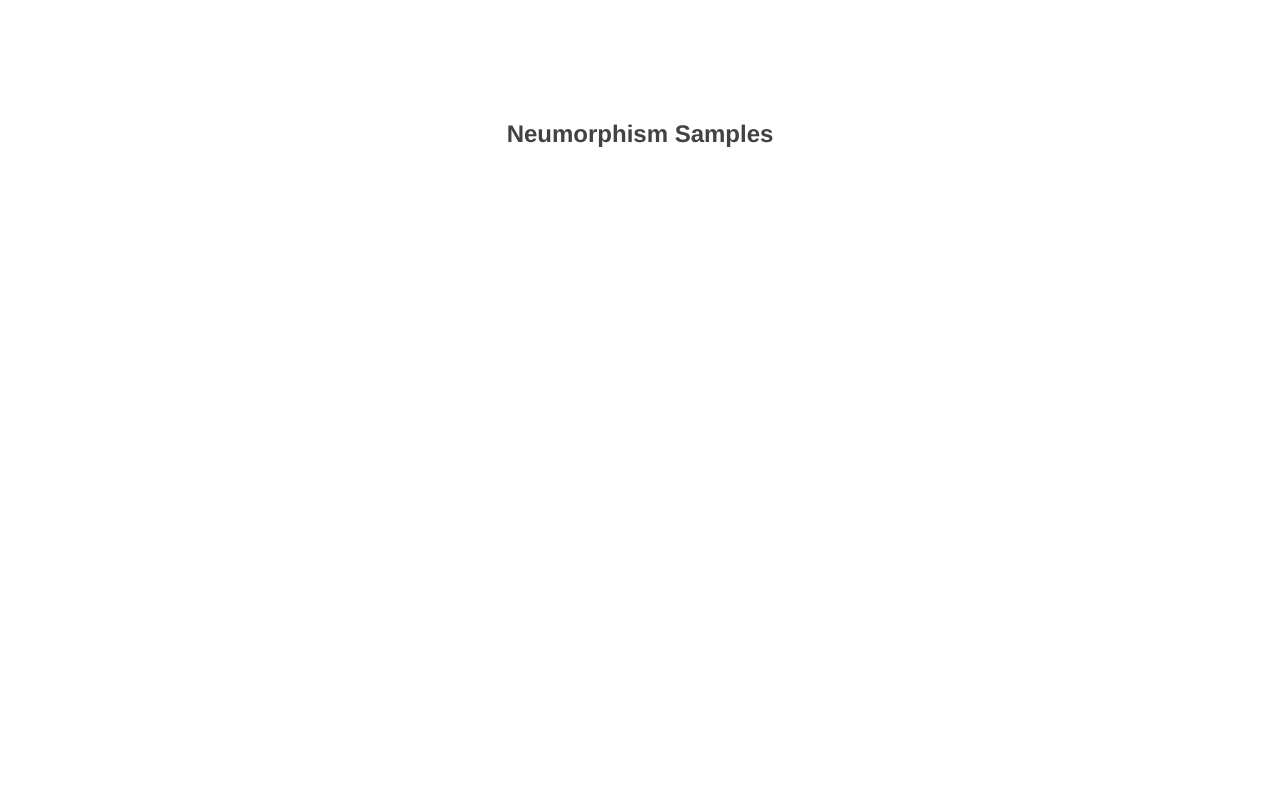
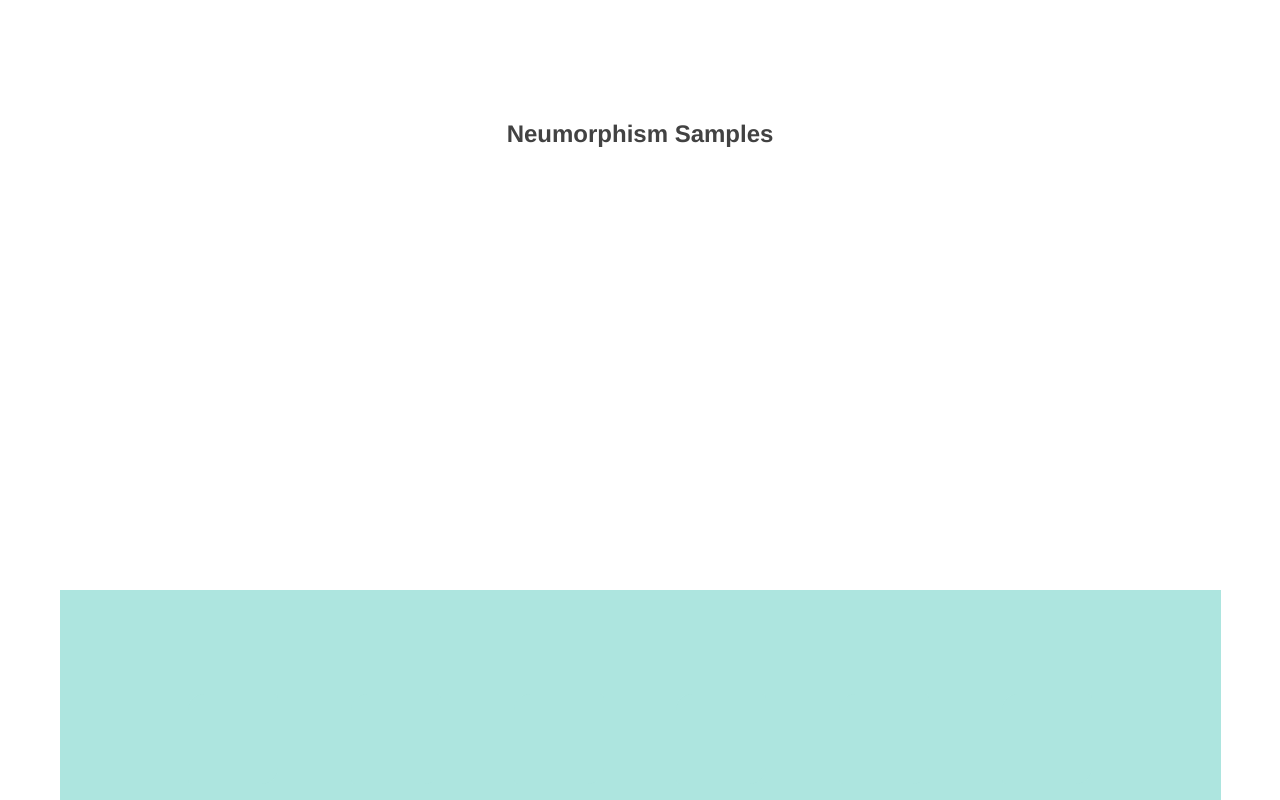
Before and after one commit to kazuma0129/Neumorphism-Samples, a Nuxt app: page / in a window 1280 px wide. Shown: the top 800 px of the page. Built offline with nearby package versions, Linux system fonts and the light colour scheme.

Commit message:
feat: style binding

```diff
--- a/components/Button.vue
+++ b/components/Button.vue
@@ -1,5 +1,10 @@
 <template>
-  <v-container class="fabric" :style="styles">
+  <v-container
+    class="fabric"
+    :style="{
+      'background-color': backgroundColor
+    }"
+  >
     <v-row align="center" class="ma-10 pa-10">
       <v-col
         v-for="(i, key) in 6"
@@ -16,6 +21,7 @@
           height="90"
           min-width="90"
           min-height="90"
+          :style="boxShadowObject"
         >
         </v-card>
       </v-col>
@@ -32,63 +38,134 @@ export default {
     }
   },
   data() {
-    return {}
+    return {
+      topColor: ``,
+      bottomColor: ``
+    }
   },
   computed: {
-    styles() {
+    boxShadowObject() {
       return {
-        '--background-color': this.backgroundColor
+        'background-color': this.backgroundColor,
+        'box-shadow': this.genBoxShadow()
       }
+    },
+    bottomComputedColor() {
+      const orgHex = this.backgroundColor
+      const bottomHSL = this.hexToHSL(orgHex)
+      if (bottomHSL.s > 10) bottomHSL.s -= 10
+      if (bottomHSL.l > 10) bottomHSL.l -= 10
+      const result = this.hslToHex(bottomHSL)
+      return result
+    },
+    topComputedColor() {
+      const orgHex = this.backgroundColor
+      const topHSL = this.hexToHSL(orgHex)
+      if (topHSL.s < 90) topHSL.s += 10
+      if (topHSL.l < 90) topHSL.l += 10
+      const result = this.hslToHex(topHSL)
+      return result
     }
   },
-  mounted() {
-    console.log(this.styles)
+  mounted() {},
+  methods: {
+    hexToHSL(hex) {
+      const result = /^#?([a-f\d]{2})([a-f\d]{2})([a-f\d]{2})$/i.exec(hex)
+      const r = parseInt(result[1], 16) / 255
+      const g = parseInt(result[2], 16) / 255
+      const b = parseInt(result[3], 16) / 255
+      const max = Math.max(r, g, b)
+      const min = Math.min(r, g, b)
+      let h = 0
+      let s = 0
+      const l = (max + min) / 2
+      if (max === min) {
+        h = s = 0 // achromatic
+      } else {
+        const d = max - min
+        s = l > 0.5 ? d / (2 - max - min) : d / (max + min)
+        switch (max) {
+          case r:
+            h = (g - b) / d + (g < b ? 6 : 0)
+            break
+          case g:
+            h = (b - r) / d + 2
+            break
+          case b:
+            h = (r - g) / d + 4
+            break
+        }
+        h /= 6
+      }
+      const HSL = { h: h * 360, s: s * 100, l: l * 100 }
+      return HSL
+    },
+    hslToHex(hslObject) {
+      const h = hslObject.h / 360
+      const s = hslObject.s / 100
+      const l = hslObject.l / 100
+      let r, g, b
+      if (s === 0) {
+        r = g = b = l // achromatic
+      } else {
+        const hue2rgb = (p, q, t) => {
+          if (t < 0) t += 1
+          if (t > 1) t -= 1
+          if (t < 1 / 6) return p + (q - p) * 6 * t
+          if (t < 1 / 2) return q
+          if (t < 2 / 3) return p + (q - p) * (2 / 3 - t) * 6
+          return p
+        }
+        const q = l < 0.5 ? l * (1 + s) : l + s - l * s
+        const p = 2 * l - q
+        r = hue2rgb(p, q, h + 1 / 3)
+        g = hue2rgb(p, q, h)
+        b = hue2rgb(p, q, h - 1 / 3)
+      }
+      const toHex = (x) => {
+        const hex = Math.round(x * 255).toString(16)
+        return hex.length === 1 ? '0' + hex : hex
+      }
+      return `#${toHex(r)}${toHex(g)}${toHex(b)}`
+    },
+
+    /**
+     * box-shadow: bottom-offset-x bottom-offset-y bottom-blur-radius bottom-shadow-color,
+     *                top-offset-x top-offset-y top-blur-radius top-shadow-color,
+     */
+    genBoxShadow(bottomObj, topObj) {
+      const bottomOffsetX = '9px'
+      const bottomOffsetY = '9px'
+      const bottomBlurRadius = '18px'
+      const bottomShadowColor = this.bottomComputedColor
+      const topOffsetX = '-9px'
+      const topOffsetY = '-9px'
+      const topBlurRadius = '18px'
+      const topShadowColor = this.topComputedColor
+
+      const boxShadow = `${bottomOffsetX} ${bottomOffsetY} ${bottomBlurRadius} ${bottomShadowColor}, ${topOffsetX} ${topOffsetY} ${topBlurRadius} ${topShadowColor}`
+      return boxShadow
+    }
   }
 }
 </script>
 
 <style lang="sass">
-$ta: 9px
-$tb: 18px
-$tColor: #d9d9d9
-
-$ba: -9px
-$bb: 18px
-
-$backColor: var(--background-color)
-
-
-
-.fabric
-  background-color: $backColor
-
 .rounded-1
   border-radius: 0px
-  background-color: $backColor
-  box-shadow: $ta $ta $tb $tColor, $ba $ba $bb $backColor
 
 .rounded-2
   border-radius: 10px
-  background-color: $backColor
-  box-shadow: $ta $ta $tb $tColor, $ba $ba $bb $backColor
 
 .rounded-3
   border-radius: 20px
-  background-color: $backColor
-  box-shadow: $ta $ta $tb $tColor, $ba $ba $bb $backColor
 
 .rounded-4
   border-radius: 30px
-  background-color: $backColor
-  box-shadow: $ta $ta $tb $tColor, $ba $ba $bb $backColor
 
 .rounded-5
   border-radius: 40px
-  background-color: $backColor
-  box-shadow: $ta $ta $tb $tColor, $ba $ba $bb $backColor
 
 .rounded-6
   border-radius: 50px
-  background-color: $backColor
-  box-shadow: $ta $ta $tb $tColor, $ba $ba $bb $backColor
 </style>
--- a/pages/index.vue
+++ b/pages/index.vue
@@ -8,16 +8,9 @@
       </v-row>
     </v-container>
 
-    <v-container>
-      <Button :background-color="fabric.color" :background-image="fabric.img" />
+    <v-container v-for="(i, key) in colors" :key="key">
+      <Button :background-color="i" />
     </v-container>
-
-    <!-- <v-container>
-      <Button
-        :background-color="gunMetal.color"
-        :background-image="gunMetal.img"
-      />
-    </v-container> -->
   </v-col>
 </template>
 
@@ -27,10 +20,7 @@ export default {
   components: { Button },
   data() {
     return {
-      fabric: {
-        color: '#ffffff',
-        img: 'https://www.transparenttextures.com/patterns/fabric-plaid.png'
-      }
+      colors: ['#ffffff', `#ade5df`, `#60cfc6`, '#eeaaff', '#55b9f3', '#b5e2de']
     }
   }
 }
```
